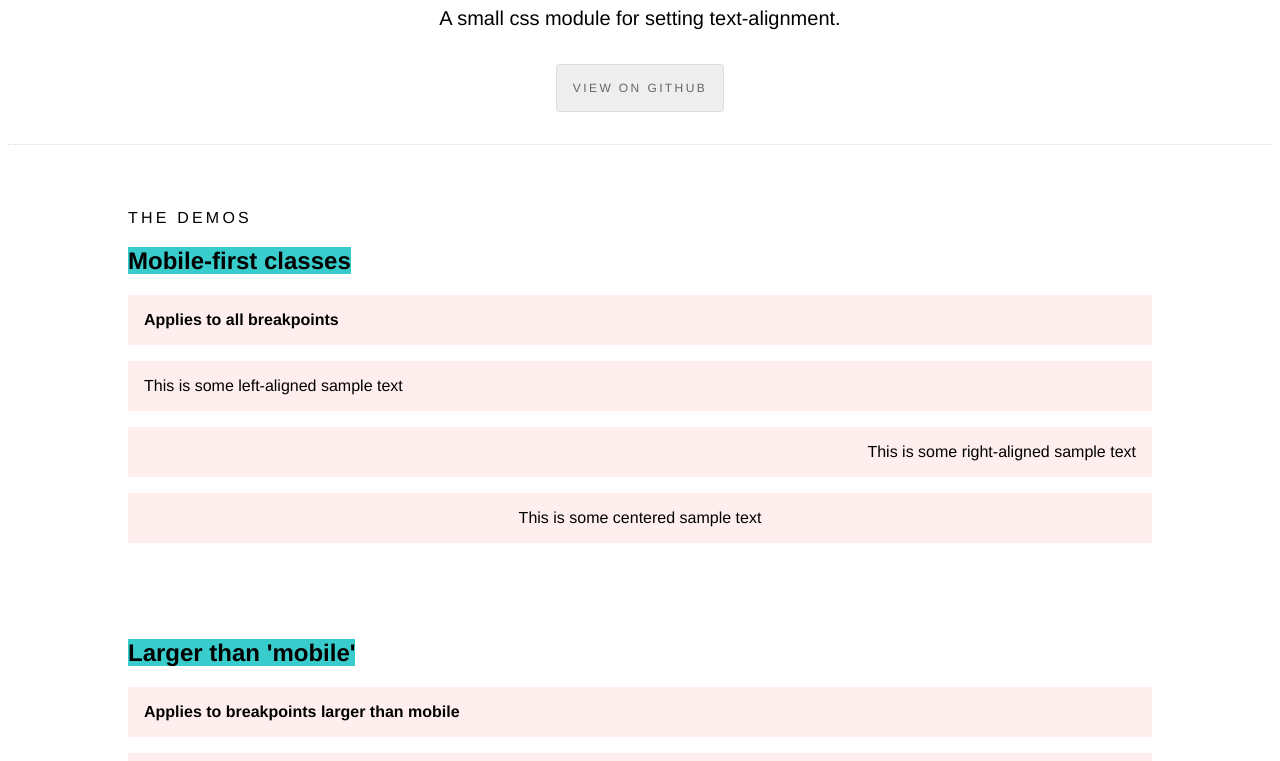
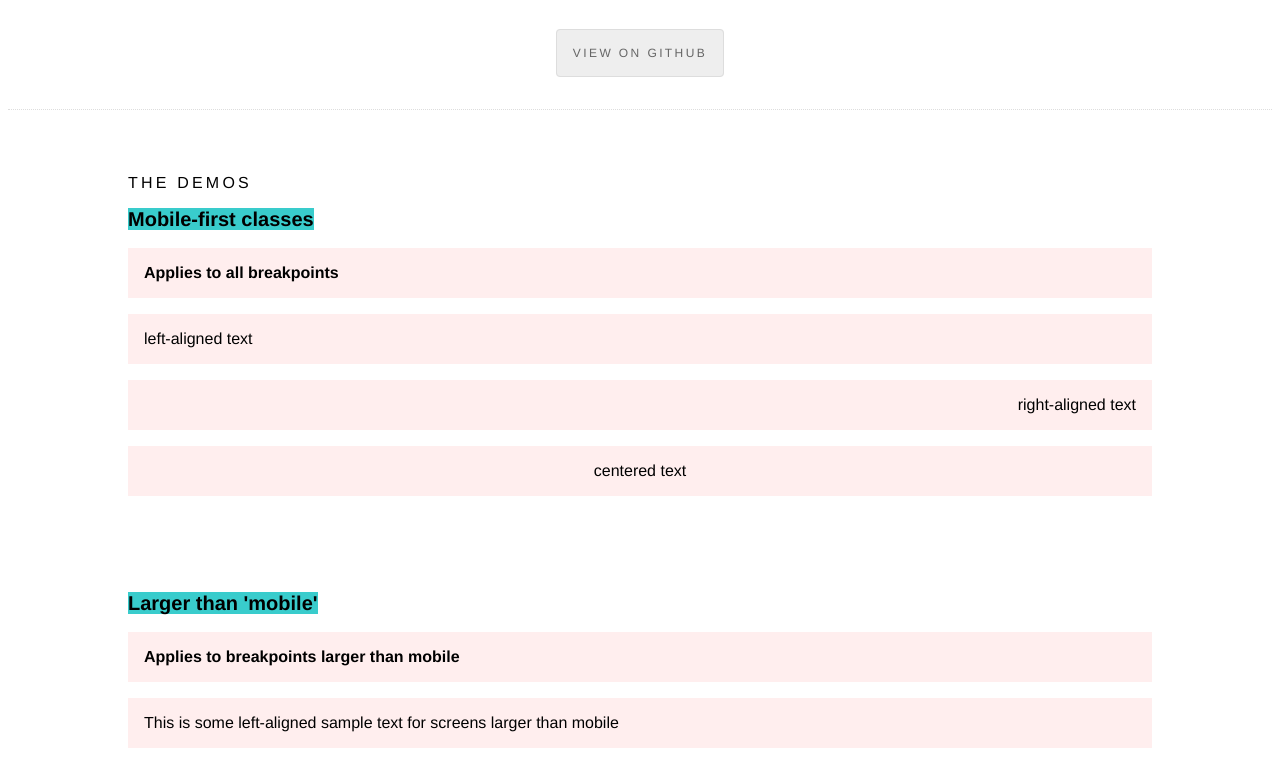
Before and after one commit to sshyran/text-align, a website: page index.html in a window 1280 px wide. Shown: the part 129-890 px from the top of the page. Drawn offline with Linux system fonts and the light colour scheme.

Commit message:
Making the examples more clear. Add link to code.

```diff
--- a/index.html
+++ b/index.html
@@ -8,6 +8,7 @@
     <meta name="viewport" content="width=device-width, initial-scale=1">
     <link rel="stylesheet" href="text-align.min.css">
     <style>
+      h1, h2, h3 { font-size: 20px; }
       html { font-family: avenir, helvetica, arial, comic-sans, sans-serif; }
       .title { text-transform: uppercase; letter-spacing: .2em; }
       .bg-teal  { background: #39CCCC; }
@@ -25,7 +26,7 @@
   <body>
     <header class="pa tc">
       <h1 class="title">TEXT-ALIGN.CSS</h1>
-      <h2 class="mb">A small css module for setting text-alignment.</h2>
+      <h2 class="mb" style="font-size:16px;">A small css module for setting text-alignment.</h2>
       <a href="http://github.com/mrmrs/text-align" class="title btn">View on Github</a>
     </header>
     <main style="max-width:64em; margin: 0 auto;">
@@ -33,9 +34,9 @@
     <section>
       <h1><span class="bg-teal">Mobile-first classes</span></h1>
       <p><b>Applies to all breakpoints</b></p>
-      <p class="tl">This is some left-aligned sample text</p>
-      <p class="tr">This is some right-aligned sample text</p>
-      <p class="tc">This is some centered sample text</p>
+      <p class="tl">left-aligned text</p>
+      <p class="tr">right-aligned text</p>
+      <p class="tc">centered text</p>
     </section>
     <section>
       <h1><span class="bg-teal">Larger than 'mobile'</span></h1>
```
